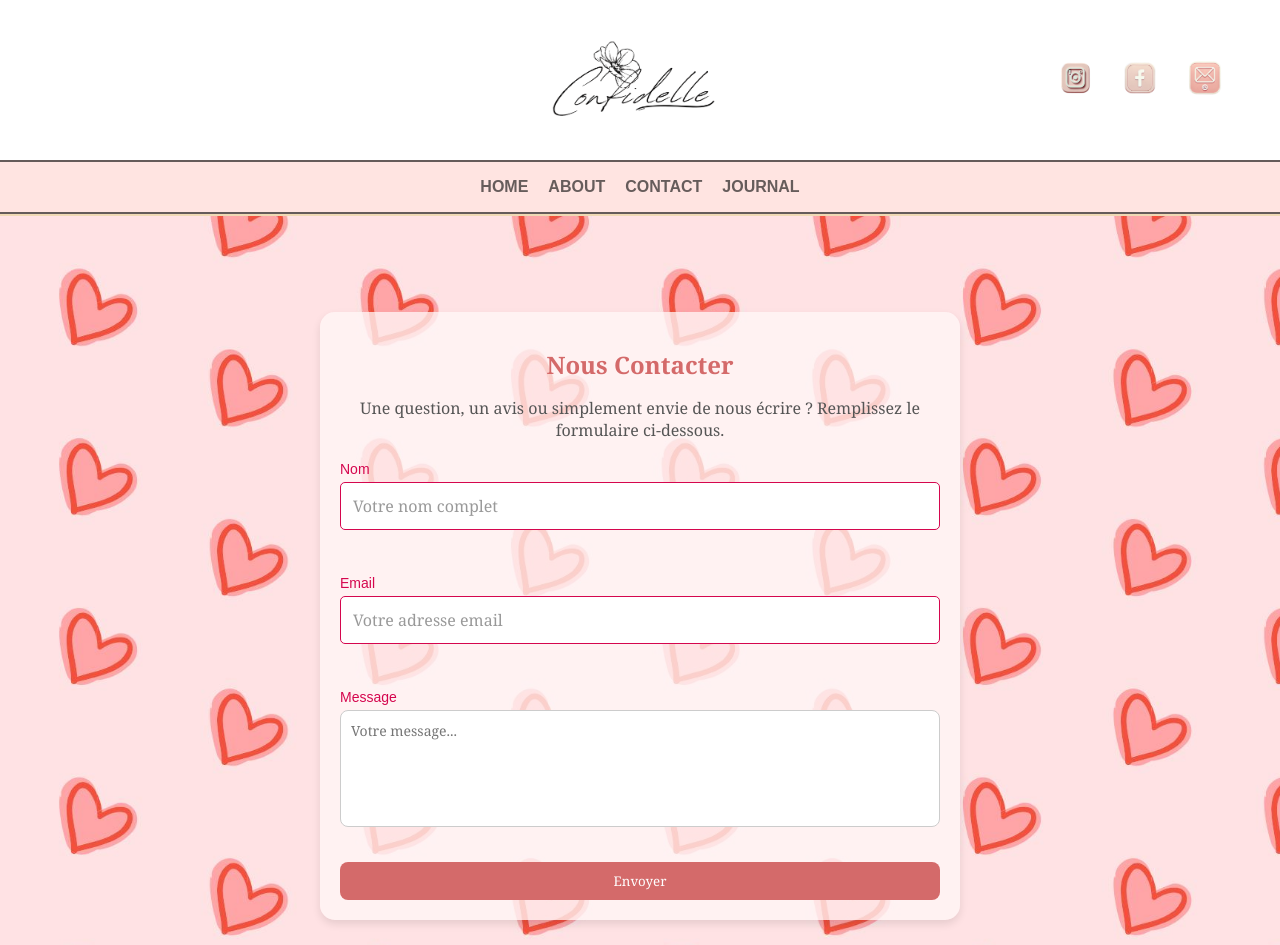
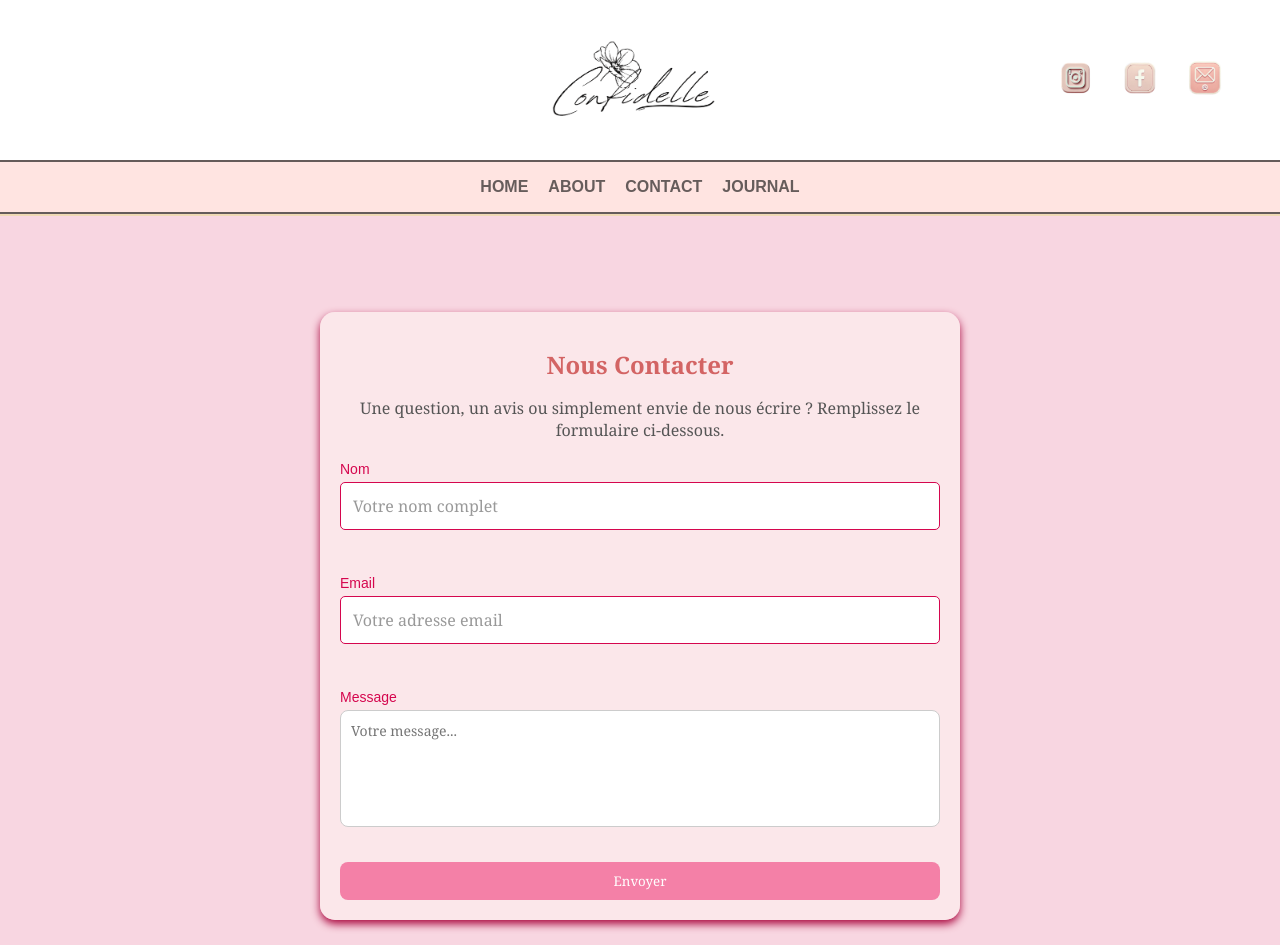
Before and after one commit to rboulkriat/journal-de-bord-frontend, a Vue app: page /contact in a window 1280 px wide. Shown: the top 945 px of the page. Built offline with nearby package versions, Linux system fonts and the light colour scheme.

Commit message:
page a propos

```diff
--- a/src/assets/contact.css
+++ b/src/assets/contact.css
@@ -1,27 +1,24 @@
 .background-contact{
-  background-image: url("../assets/bk3.jpg");
-  background-size: cover;
-  background-repeat: no-repeat;
-  background-position: center center;
   min-height: 100vh;
   display: flex;
   justify-content: center;
   align-items: center;
+  background-color: #f8d6e1;
 }
 
 .contact-page {
   max-width: 600px;
   margin: auto;
   padding: 20px;
-  background: rgba(255, 247, 247, 0.76);
+  background: rgba(253, 238, 238, 0.73);
   border-radius: 15px;
-  box-shadow: 0 4px 8px rgba(0, 0, 0, 0.1);
+  box-shadow: 0 4px 8px rgb(170, 7, 63);
 }
 
 .title {
   text-align: center;
   font-size: 24px;
-  color: #d46a6a;
+  color: #d36464;
   font-family: "Georgia", "Times New Roman", serif;
 }
 
@@ -74,7 +71,7 @@ textarea {
 .btn-submit {
   font-family: "Georgia", "Times New Roman", serif;
   padding: 10px 20px;
-  background: #d46a6a;
+  background: #f480a7;
   color: #fff;
   border: none;
   border-radius: 8px;
@@ -83,7 +80,7 @@ textarea {
 }
 
 .btn-submit:hover {
-  background: #c85a5a;
+  background: #f45a90;
 }
 
 .success-message {
--- a/src/assets/journal.css
+++ b/src/assets/journal.css
@@ -3,7 +3,7 @@
   text-align: center;
   font-family: 'Georgia', serif;
   /*background-image: url('../assets/bk5.jpg');*/
-  background-color: #f4f1ea;
+  background-color: #f8dde6;
   padding: 20px;
 }
 
```
